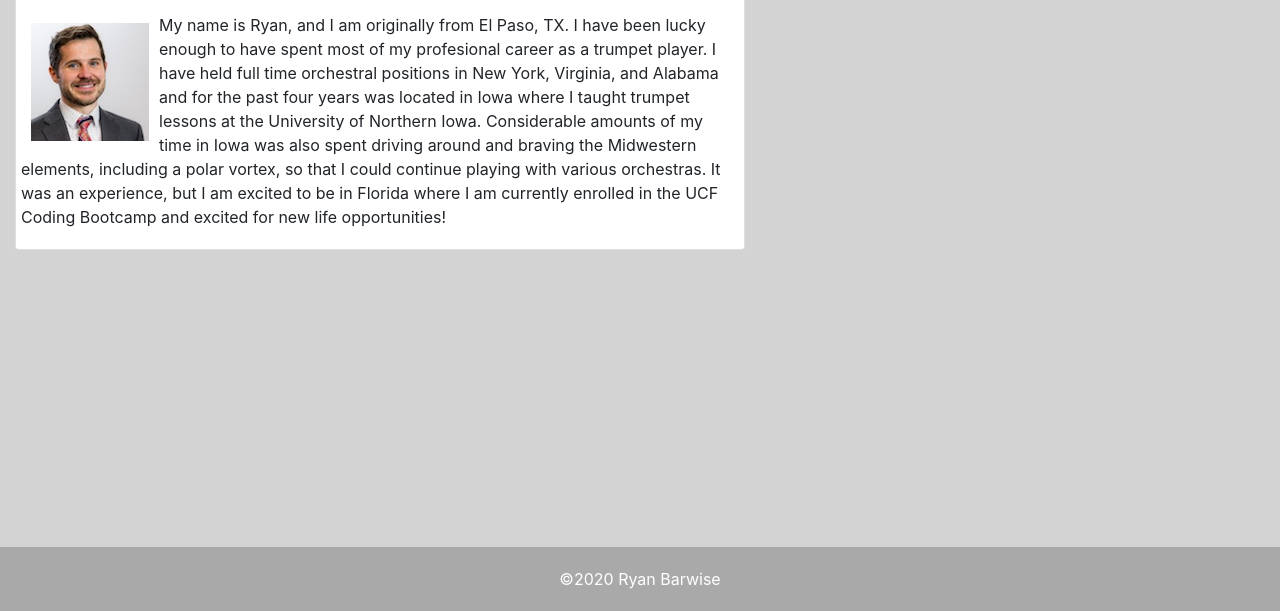
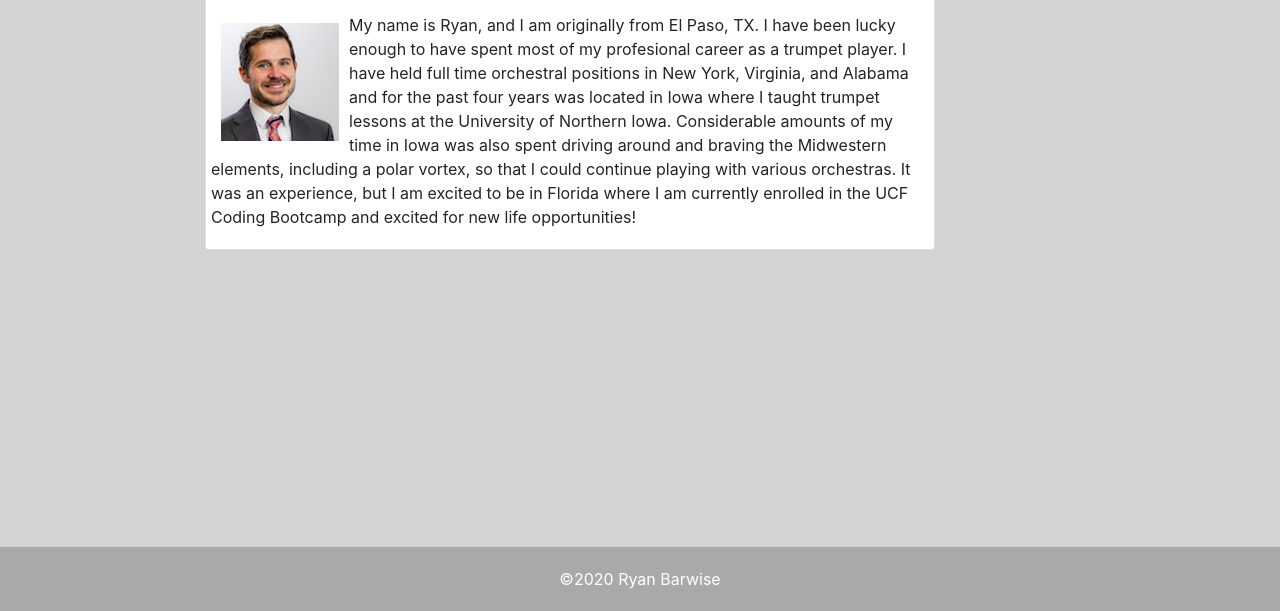
Before and after one commit to ryanbarwise/ryanbarwise1.github.io, a plain HTML site: page index.html in a window 1280 px wide. Shown: the part 189-800 px from the top of the page. Drawn offline with nearby package versions, Linux system fonts and the light colour scheme.

Commit message:
added mx-auto to index.html

```diff
--- a/index.html
+++ b/index.html
@@ -25,7 +25,7 @@
 
       <div class="container">
           <div class="row">
-            <div class="col-md-8">
+            <div class="col-md-8 mx-auto">
               <div class="card">
                  <div class="card-body">
                    <div class="row">
```
Also changed, not shown: style.css (line endings or trailing spaces).
